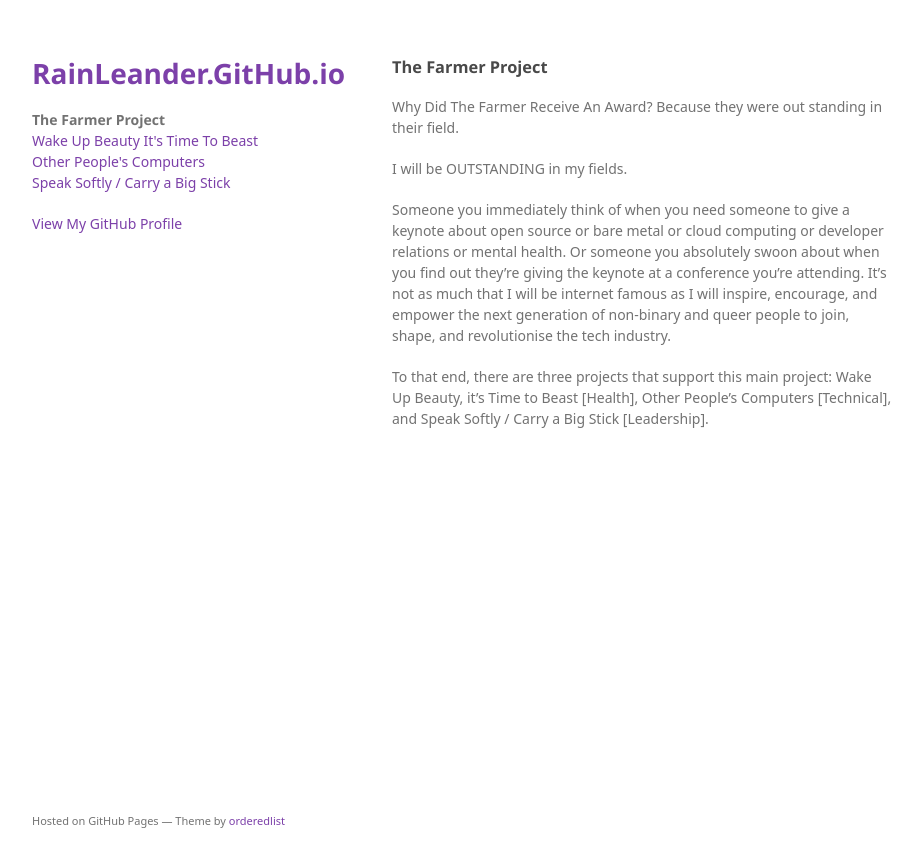
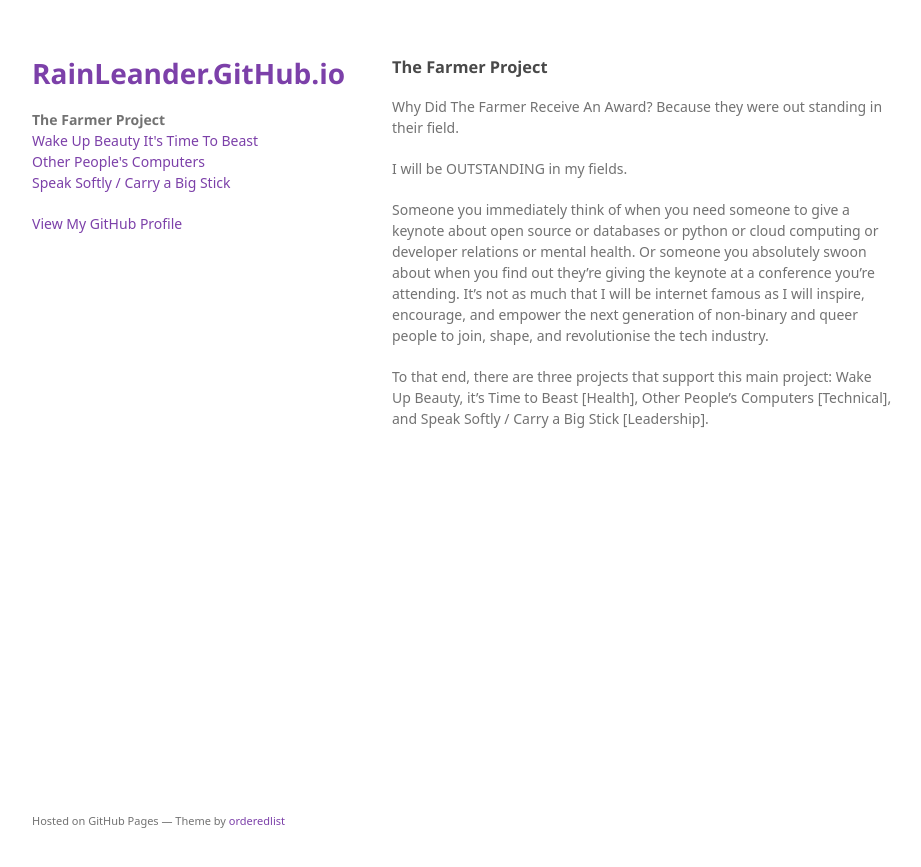
Before and after one commit to rainleander/rainleander.github.io, a Jekyll site: the page the-farmer-project.html, which Jekyll copies as it is, in a window 1280 px wide. Shown: the top 867 px of the page, without its empty margins (178-1099 px from the left). Built offline with Jekyll 4.4.1, drawn with Linux system fonts in a browser that asks for light colours; some web fonts are replaced.

Commit message:
Update the-farmer-project.html

```diff
--- a/the-farmer-project.html
+++ b/the-farmer-project.html
@@ -29,7 +29,7 @@
 <a id="the-farmer-project" class="anchor" href="#the-farmer-project" aria-hidden="true"><span aria-hidden="true" class="octicon octicon-link"></span></a>The Farmer Project</h3>
 <p>Why Did The Farmer Receive An Award? Because they were out standing in their field.</p>
 <p>I will be OUTSTANDING in my fields.</p>
-<p>Someone you immediately think of when you need someone to give a keynote about open source or bare metal or cloud computing or developer relations or mental health. Or someone you absolutely swoon about when you find out they’re giving the keynote at a conference you’re attending. It’s not as much that I will be internet famous as I will inspire, encourage, and empower the next generation of non-binary and queer people to join, shape, and revolutionise the tech industry.</p>
+<p>Someone you immediately think of when you need someone to give a keynote about open source or databases or python or cloud computing or developer relations or mental health. Or someone you absolutely swoon about when you find out they’re giving the keynote at a conference you’re attending. It’s not as much that I will be internet famous as I will inspire, encourage, and empower the next generation of non-binary and queer people to join, shape, and revolutionise the tech industry.</p>
 <p>To that end, there are three projects that support this main project: Wake Up Beauty, it’s Time to Beast [Health], Other People’s Computers [Technical], and Speak Softly / Carry a Big Stick [Leadership].</p>
       </section>
       <footer>
```
